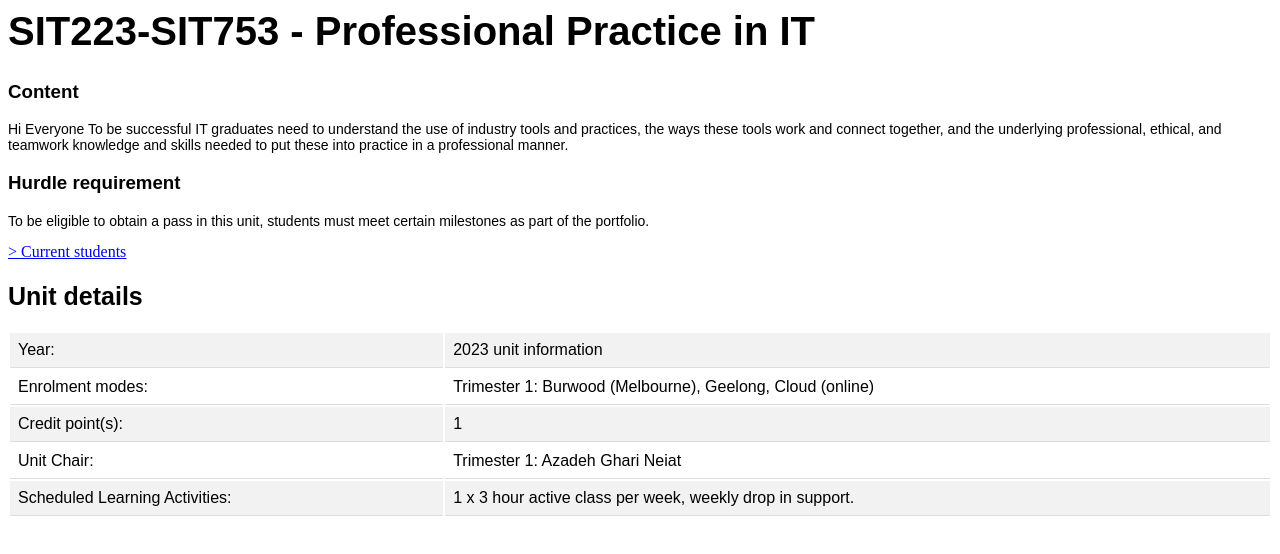
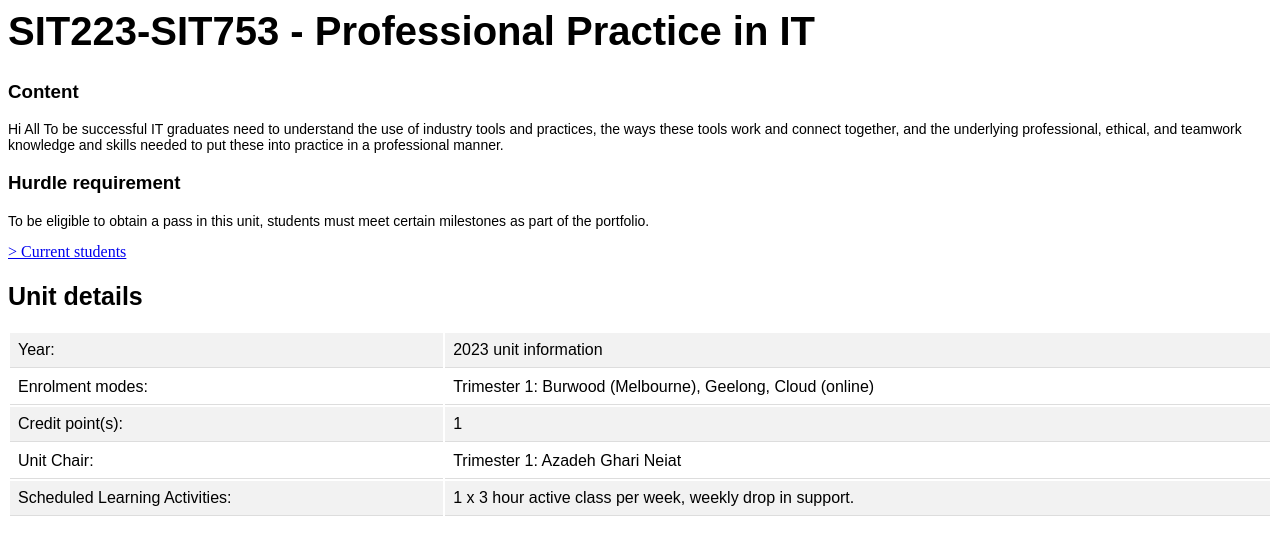
Before and after one commit to emmalujosephwork/SIT753, a plain HTML site: page index.html in a window 1280 px wide. Shown: the part 240-794 px from the top of the page. Drawn offline with Linux system fonts and the light colour scheme.

Commit message:
edit word

```diff
--- a/index.html
+++ b/index.html
@@ -10,7 +10,7 @@
 <body>
 <h1>SIT223-SIT753 - Professional Practice in IT</h1>
 <h3> Content</h3>
-<p> Hi Everyone
+<p> Hi All
 To be successful IT graduates need to understand the use of industry tools and practices,
 the ways these tools work and connect together, and the underlying professional, ethical,
 and teamwork knowledge and skills needed to put these into practice in a professional manner.
```
